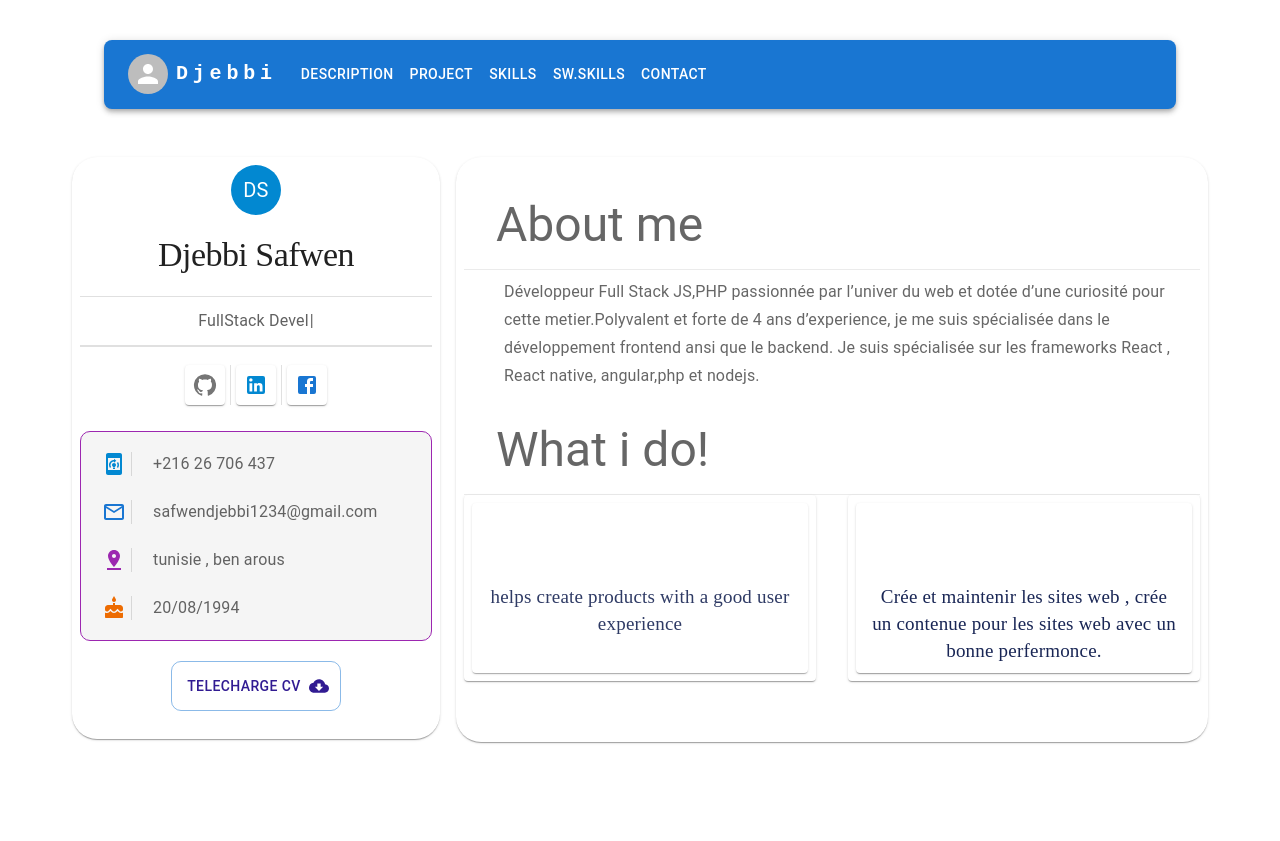
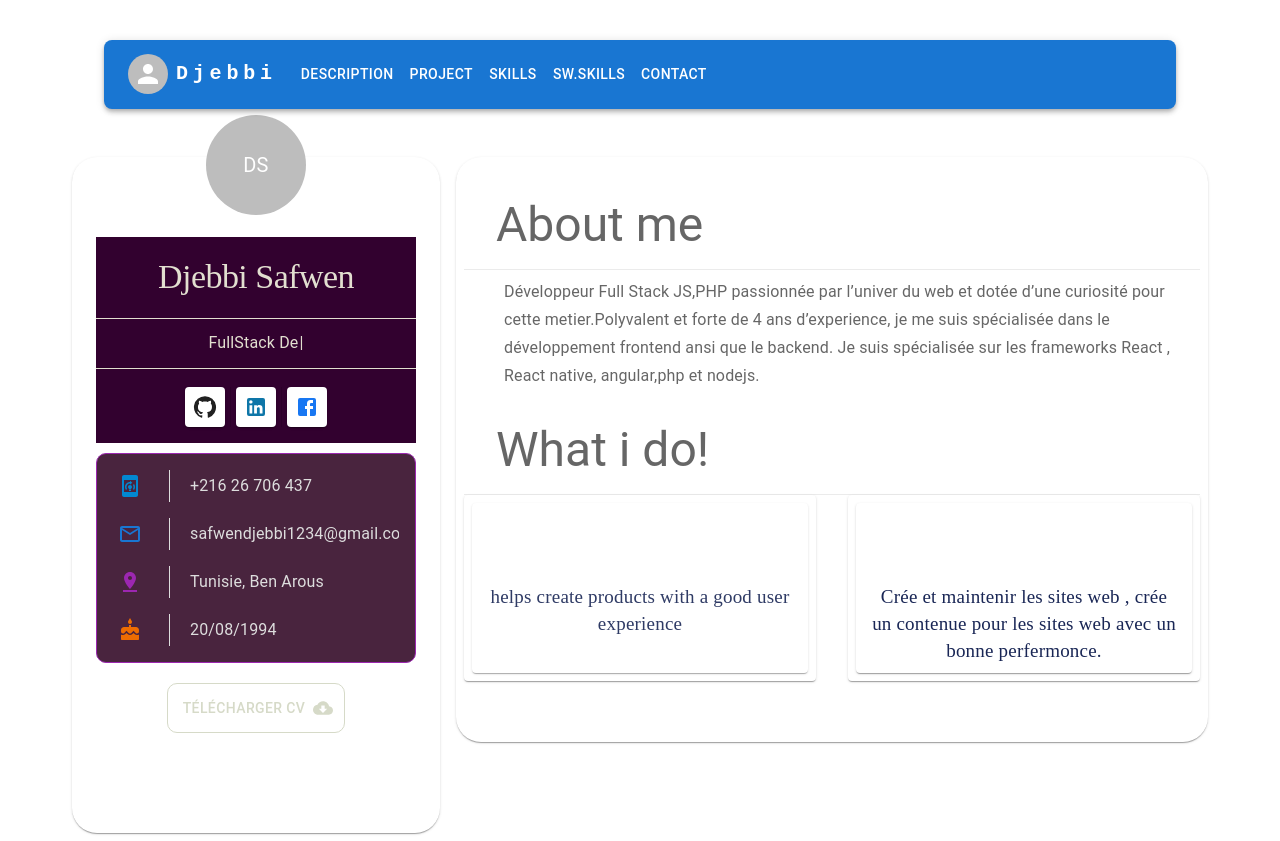
Before and after one commit to safwen-code/profileV5, a React (Create React App) app: page / in a window 1280 px wide. Before the commit the page ends 800 px from the top, so only its background shows below. Built offline with nearby package versions, Linux system fonts and the light colour scheme.

Commit message:
update about v 0.1

```diff
--- a/src/content/about/AboutMe.jsx
+++ b/src/content/about/AboutMe.jsx
@@ -31,8 +31,8 @@ import { IconButton } from '@mui/material'
 
 const style = {
   width: '100%',
-  maxWidth: 360,
-  bgcolor: 'background.paper',
+  // maxWidth: 360,
+  bgcolor: '#32012F',
 }
 
 let styles = {
@@ -64,10 +64,22 @@ const AboutMe = () => {
     window.open(whatsappCallLink, '_blank')
   }
   return (
-    <>
-      <Box sx={{ display: 'flex', justifyContent: 'center' }}>
-        <Avatar sx={{ bgcolor: 'info.main', width: 50, height: 50 }}>DS</Avatar>
+    <Box sx={{ position: 'relative', paddingY: 7 }}>
+      <Box
+        sx={{
+          display: 'flex',
+          justifyContent: 'center',
+          position: 'absolute',
+          top: -50,
+          left: 0,
+          right: 0,
+          zIndex: 3,
+        }}
+      >
+        <Avatar sx={{ height: 100, width: 100 }}>DS</Avatar>
       </Box>
+
+      <Box sx={{ zIndex: 1, margin: 2 }}>
         <List sx={style} component="div" aria-label="mailbox folders">
           <ListItem>
             <ListItemText
@@ -77,17 +89,21 @@ const AboutMe = () => {
                 justifyContent: 'center',
               }}
               primary={
-              <Typography variant="h1" style={styles} sx={{ color: '#212121' }}>
+                <Typography
+                  variant="h1"
+                  style={styles}
+                  sx={{ color: '#E2DFD0' }}
+                >
                   Djebbi Safwen
                 </Typography>
               }
             />
           </ListItem>
-        <Divider sx={{ marginTop: '10px' }} />
+          <Divider sx={{ marginTop: '10px', borderColor: '#E2DFD0' }} />
           <ListItem divider>
             <ListItemText
               sx={{
-              color: '#616161',
+                color: '#E2DFD0',
                 display: 'flex',
                 justifyContent: 'center',
               }}
@@ -96,10 +112,10 @@ const AboutMe = () => {
                 <Typewriter
                   options={{
                     strings: [
-                    'FullStack Developper',
-                    'Web Developper',
+                      'FullStack Developer',
+                      'Web Developer',
                       'Software Engineer',
-                    'Mobile Developepr',
+                      'Mobile Developer',
                     ],
                     autoStart: true,
                     loop: true,
@@ -108,31 +124,35 @@ const AboutMe = () => {
               }
             />
           </ListItem>
-        <Divider />
+          <Divider sx={{ borderColor: '#E2DFD0' }} />
           <ListItem
-          sx={{ display: 'flex', justifyContent: 'center', marginTop: '10px' }}
+            sx={{
+              display: 'flex',
+              justifyContent: 'center',
+              marginTop: '10px',
+            }}
           >
             <Card sx={{ marginRight: '5px' }}>
               <IconButton href="https://github.com/safwen-code" target="_blank">
-              <GitHubIcon color="#212121" fontSize="miduim" />
+                <GitHubIcon sx={{ color: '#212121' }} fontSize="medium" />
               </IconButton>
             </Card>
-          <Divider orientation="vertical" flexItem></Divider>
+            <Divider orientation="vertical" flexItem />
             <Card sx={{ marginRight: '5px', marginLeft: '5px' }}>
               <IconButton
                 href="https://www.linkedin.com/in/safwen-djebbi-5a996b204/"
                 target="_blank"
               >
-              <LinkedInIcon color="info" fontSize="miduim" />
+                <LinkedInIcon sx={{ color: '#0e76a8' }} fontSize="medium" />
               </IconButton>
             </Card>
-          <Divider orientation="vertical" flexItem></Divider>
+            <Divider orientation="vertical" flexItem />
             <Card sx={{ marginLeft: '5px' }}>
               <IconButton
                 href="https://www.facebook.com/profile.php?id=100078734872887"
                 target="_blank"
               >
-              <FacebookIcon color="primary" fontSize="miduim" />
+                <FacebookIcon sx={{ color: '#1877f2' }} fontSize="medium" />
               </IconButton>
             </Card>
           </ListItem>
@@ -143,8 +163,7 @@ const AboutMe = () => {
             borderColor: 'secondary.main',
             borderRadius: '10px',
             marginTop: '10px',
-          backgroundColor: '#f5f5f5',
-          wrap: 'nowrap',
+            backgroundColor: '#49243E',
           }}
         >
           <ListItem disablePadding>
@@ -154,31 +173,41 @@ const AboutMe = () => {
                   color="info"
                   sx={{ marginRight: '5px', marginLeft: '5px' }}
                 />
-              <Divider orientation="vertical" flexItem></Divider>
               </ListItemIcon>
-
-            <ListItemText primary="+216 26 706 437" />
+              <Divider
+                orientation="vertical"
+                flexItem
+                sx={{ borderColor: '#DDDDDD', marginRight: '20px' }}
+              />
+              <ListItemText
+                primary="+216 26 706 437"
+                sx={{ color: '#DDDDDD' }}
+              />
             </ListItemButton>
           </ListItem>
-        <ListItem disablePadding sx={{ overflow: 'auto' }}>
+          <ListItem disablePadding>
             <ListItemButton>
               <ListItemIcon>
                 <MailOutlineIcon
                   color="primary"
                   sx={{ marginRight: '5px', marginLeft: '5px' }}
                 />
-              <Divider orientation="vertical" flexItem></Divider>
               </ListItemIcon>
-
+              <Divider
+                orientation="vertical"
+                flexItem
+                sx={{ borderColor: '#DDDDDD', marginRight: '20px' }}
+              />
               <ListItemText
                 primary="safwendjebbi1234@gmail.com"
                 sx={{
+                  color: '#DDDDDD',
                   whiteSpace: 'nowrap',
                   overflow: 'hidden',
                   textOverflow: 'ellipsis',
                   minWidth: 0,
                 }}
-            ></ListItemText>
+              />
             </ListItemButton>
           </ListItem>
           <ListItem disablePadding>
@@ -188,23 +217,29 @@ const AboutMe = () => {
                   color="secondary"
                   sx={{ marginRight: '5px', marginLeft: '5px' }}
                 />
-              <Divider orientation="vertical" flexItem></Divider>
               </ListItemIcon>
-
-            <ListItemText primary="tunisie , ben arous" />
+              <Divider
+                orientation="vertical"
+                flexItem
+                sx={{ borderColor: '#DDDDDD', marginRight: '20px' }}
+              />
+              <ListItemText
+                primary="Tunisie, Ben Arous"
+                sx={{ color: '#DDDDDD' }}
+              />
             </ListItemButton>
           </ListItem>
           <ListItem disablePadding>
             <ListItemButton>
               <ListItemIcon>
-              <CakeIcon
-                color="warning"
-                sx={{ marginRight: '5px', marginLeft: '5px' }}
+                <CakeIcon color="warning" sx={{ marginLeft: '5px' }} />
+              </ListItemIcon>
+              <Divider
+                orientation="vertical"
+                flexItem
+                sx={{ borderColor: '#DDDDDD', marginRight: '20px' }}
               />
-              <Divider orientation="vertical" flexItem></Divider>
-            </ListItemIcon>
-
-            <ListItemText primary="20/08/1994" />
+              <ListItemText primary="20/08/1994" sx={{ color: '#DDDDDD' }} />
             </ListItemButton>
           </ListItem>
         </List>
@@ -212,17 +247,19 @@ const AboutMe = () => {
           variant="outlined"
           sx={{
             marginTop: '20px',
-          marginBottom: '20px ',
-          height: '50px ',
-          color: '#311b92',
+            marginBottom: '20px',
+            height: '50px',
+            color: '#D6DAC8',
             borderRadius: '10px',
+            borderColor: '#D6DAC8',
           }}
           endIcon={<CloudDownloadIcon />}
           // onClick={() => DownloadCV()}
         >
-        telecharge CV
+          Télécharger CV
         </Button>
-    </>
+      </Box>
+    </Box>
   )
 }
 
```
Lines whose indentation alone changed are shown as unchanged.
